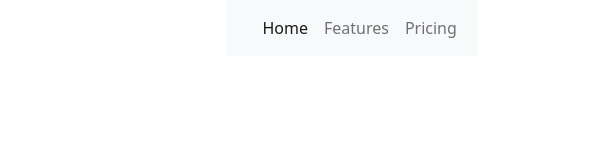
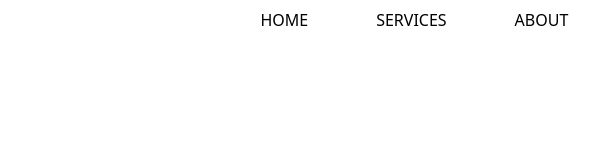
Before and after one commit to Jching83/The-cleaning-solution-clone, a plain HTML site: page index.html in a window 1280 px wide. Shown: the full height of the page, 132-732 px from the left. Drawn offline with nearby package versions, Linux system fonts and the light colour scheme; files whose address does not match are found by name.

Commit message:
update 11/4/2022 13:58 CST

```diff
--- a/index.css
+++ b/index.css
@@ -5,12 +5,22 @@
 }
 
 /*Navbar*/
-.navbar {
-    background-color: white;
+.nav {
     position: absolute;
     left: 28%
 }
 
+.nav a:visited {
+    color: black;
+}
+
+.nav a:hover {
+    color: blue;
+}
+
+.nav-link {
+    color: black;
+}
 
 .nav-item {
     margin: 0 18px;
--- a/index.html
+++ b/index.html
@@ -31,28 +31,22 @@
     <script src="index.js" charset="utf-8"></script>
 
     <div class="main-logo">
-        <img class="cleaning" src="/Users/jas/Documents/Web projects/Web/theCleaningSolution/final-color.png"
-            alt="logo" />
+        <img class="cleaning" src="D:\Playground\Web\theCleaningSolution\final-color.png" alt="logo" />
     </div>
 
     <!-- Nav Bar -->
 
-    <nav class="navbar navbar-expand-lg bg-light">
-        <div class="container-fluid">
-            <a class="navbar-brand" href="#"></a>
-            <button class="navbar-toggler" type="button" data-bs-toggle="collapse" data-bs-target="#navbarNavAltMarkup"
-                aria-controls="navbarNavAltMarkup" aria-expanded="false" aria-label="Toggle navigation">
-                <span class="navbar-toggler-icon"></span>
-            </button>
-            <div class="collapse navbar-collapse" id="navbarNavAltMarkup">
-                <div class="navbar-nav">
-                    <a class="nav-link active" aria-current="page" href="#">Home</a>
-                    <a class="nav-link" href="#">Features</a>
-                    <a class="nav-link" href="#">Pricing</a>
-                </div>
-            </div>
-        </div>
-    </nav>
+    <ul class="nav">
+        <li class="nav-item">
+            <a class="nav-link active" aria-current="page" href="#">HOME</a>
+        </li>
+        <li class="nav-item">
+            <a class="nav-link" href="#">SERVICES</a>
+        </li>
+        <li class="nav-item">
+            <a class="nav-link" href="#">ABOUT</a>
+        </li>
+    </ul>
 </body>
 
 </html>
```
